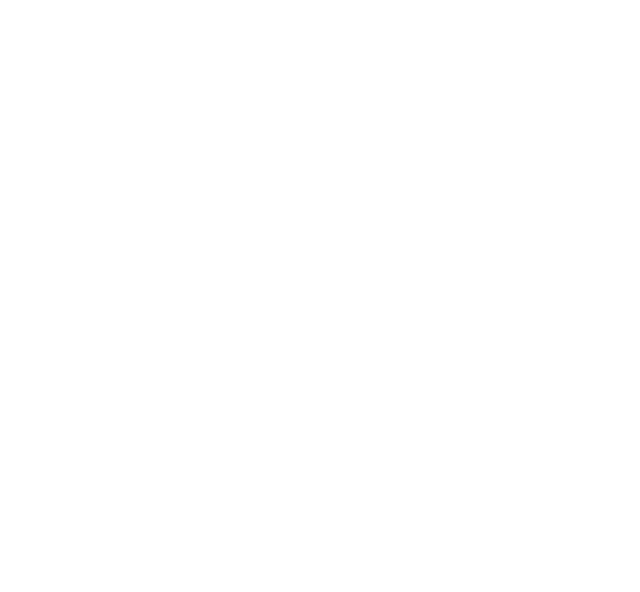
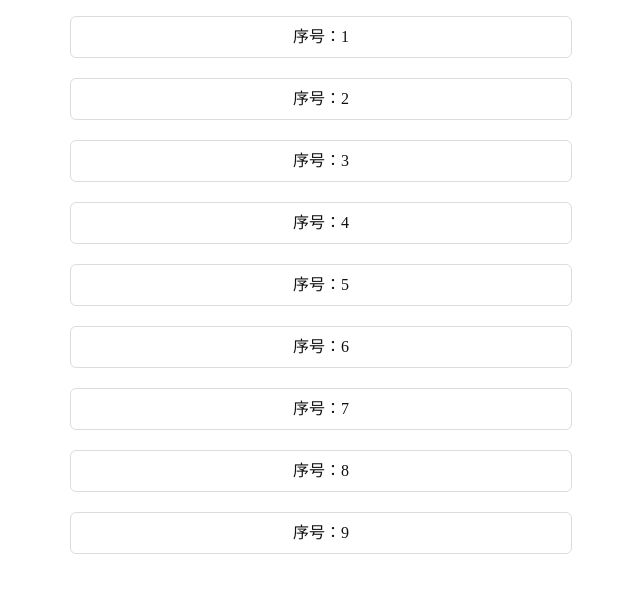
Before and after one commit to d0cx497412936/santu.github.io, a Nuxt app: page /listSort in a window 1280 px wide. Before the commit this address had no page. Shown: the top 592 px of the page, without its empty margins (319-959 px from the left). Built offline with nearby package versions, Linux system fonts and the light colour scheme.

Commit message:
add listSort

```diff
--- a/assets/style/index.scss
+++ b/assets/style/index.scss
@@ -232,3 +232,22 @@ body,
 :-webkit-any(article, aside, nav, section) h1 {
   font-size: 2em;
 }
+
+.panel-list {
+    padding: 16px;
+    text-align: center;
+
+    &-menu {
+
+        margin: auto auto 20px auto;
+        border: 1px solid #dcdcdc;
+        border-radius: 6px;
+        line-height: 40px;
+        text-align: center;
+        display: block;
+        max-width: 500px;
+        color: #111;
+        text-decoration: none;
+        cursor: pointer;
+    }
+}
--- a/pages/index.vue
+++ b/pages/index.vue
@@ -1,12 +1,13 @@
 <template>
     <div class="panel-list">
         <div class="panel-list-menu" @click="goPage('/grid')">grid布局(pc&mobile)</div>
+        <div class="panel-list-menu" @click="goPage('/listSort')">拖拽排序列表</div>
         <NuxtLink to="/scrolledDemo" class="panel-list-menu">滚动条组件封装(pc&mobile)</NuxtLink>
         <div class="panel-list-menu" @click="goPage('/design')">PC可视化表单配置示范</div>
     </div>
 </template>
 <script setup lang="ts">
-const goPage = (path:string) => {
+const goPage = (path: string) => {
     navigateTo(path)
 }
 </script>
@@ -14,19 +15,5 @@ const goPage = (path:string) => {
 <style lang="scss">
 .panel-list {
     padding: 16px;
-    text-align: center;
-    &-menu {
-
-        margin: auto auto 20px auto;
-        border: 1px solid #dcdcdc;
-        border-radius: 6px;
-        line-height: 40px;
-        text-align: center;
-        display: block;
-        max-width: 500px;
-        color: #111;
-        text-decoration: none;
-        cursor: pointer;
-    }
 }
 </style>
--- /dev/null
+++ b/pages/listSort.vue
@@ -0,0 +1,22 @@
+<template>
+    <div class="panel-list">
+        <draggable v-model="list"  transition-group="500" animation="100" :sort="true">
+            <template #item="{ element,index }">
+                <div class="panel-list-menu" :key="element.id">
+                    {{ element.title }}
+                </div>
+            </template>
+        </draggable>
+
+    </div>
+</template>
+<script setup lang="ts">
+import draggable from "vuedraggable";
+const list:any= ref([])
+for (let i = 1; i < 10; i++) {
+    list.value.push({
+        id: 'sort' + i,
+        title:'序号：'+i
+    })
+}
+</script>
```
